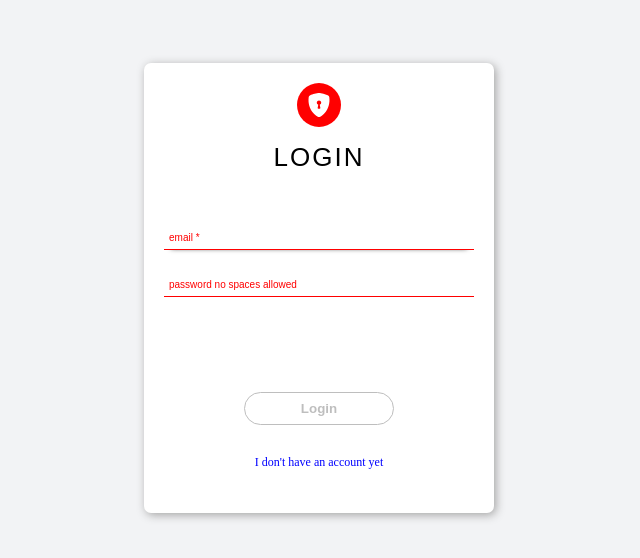
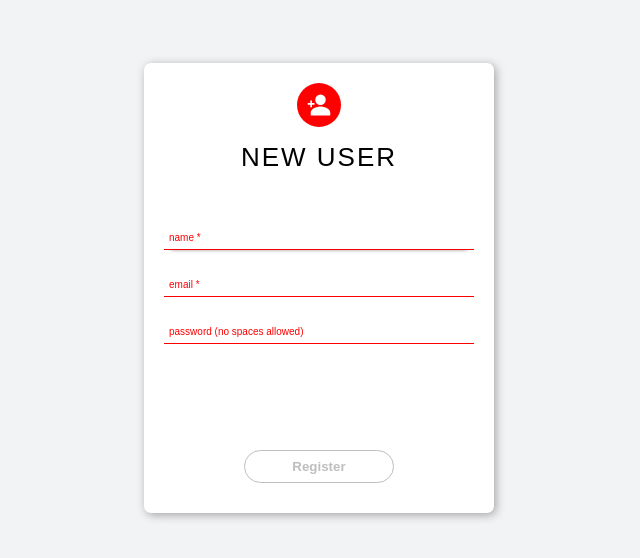
Before and after one commit to orlando-messias/marvel-front-teste, a React (Create React App) app: page /register/insert in a window 1280 px wide. Before the commit this address led to /. Shown: the part 122-680 px from the top of the page, without its empty margins (321-961 px from the left). Built offline with nearby package versions, Linux system fonts and the light colour scheme; a web font is replaced by a local one.

Commit message:
register page last features

```diff
--- a/src/Components/Userbar/Userbar.jsx
+++ b/src/Components/Userbar/Userbar.jsx
@@ -27,6 +27,10 @@ export default function Userbar() {
     history.push('/favorites');
   }
 
+  const handleEditUser = () => {
+    history.push('/register/update');
+  }
+
   return (
 
     <div className="userBarContainer">
@@ -36,6 +40,7 @@ export default function Userbar() {
         </span>
 
         <span className="userIcon"><FaUserAlt /></span>
+        <span className="editUser" onClick={handleEditUser}>edit</span>
 
         <div className="menu">
           <AiFillHeart className="whiteMe"/>
--- a/src/Components/Userbar/UserbarStyles.css
+++ b/src/Components/Userbar/UserbarStyles.css
@@ -8,7 +8,12 @@
 }
 
 .userBarContainer .userIcon {
-  margin-left: 10px;
+  margin: 0 10px;
+}
+
+.userBarContainer .editUser {
+  font-size: 11px;
+  cursor: pointer;
 }
 
 .userBarContainer .menu {
--- a/src/Pages/Login.jsx
+++ b/src/Pages/Login.jsx
@@ -123,7 +123,7 @@ export default function Login() {
 
           <div className="no-account">
             <Link to="/register">
-              <p onClick={() => <Redirect to="/register" />}>
+              <p onClick={() => history.push('/register/insert')}>
                 I don't have an account yet
               </p>
             </Link>
--- a/src/Pages/LoginStyles.css
+++ b/src/Pages/LoginStyles.css
@@ -88,3 +88,10 @@ input::placeholder {
   font-size: 12px;
   margin-top: 10px;
 }
+
+.backIcon {
+  font-size: 30px;
+  color:var(--red);
+  margin-right: 10px;
+  cursor: pointer;
+}
--- a/src/Pages/Register.jsx
+++ b/src/Pages/Register.jsx
@@ -7,6 +7,7 @@ import { loginSuccess } from '../store/Login/Login.action';
 // react-icons
 import { IoPersonAddSharp } from 'react-icons/io5';
 import { MdModeEdit } from 'react-icons/md';
+import { IoChevronBackCircleSharp } from 'react-icons/io5';
 // services
 import {
   passwordValidation,
@@ -31,6 +32,7 @@ export default function Register({ match }) {
   const [errorPassword, setErrorPassword] = useState(true);
   const [error, setError] = useState('');
   const [mode, setMode] = useState('insert');
+  const [modified, setModified] = useState(false);
 
   const modePage = match.params.mode;
   const history = useHistory();
@@ -39,15 +41,17 @@ export default function Register({ match }) {
   const user = useSelector(state => state.loginReducer.user);
   const userId = user.id;
 
-  // checks if a user is logged in
+  // checks if mode page is 'update' and an user is logged in
   useEffect(() => {
-    !isLogin()
-      ? history.push('/')
-      : dispatch(loginSuccess(JSON.parse(localStorage.getItem('loggedUser'))));
+    if (modePage === 'update')
+      !isLogin()
+        ? history.push('/')
+        : dispatch(loginSuccess(JSON.parse(localStorage.getItem('loggedUser'))));
   }, []);
 
   // url param mode must be 'insert' or 'update' only
   useEffect(() => {
+    if (modePage === '') console.log('oii');
     (modePage !== 'insert' && modePage !== 'update') ? history.push('/') : setMode(modePage);
   }, [history]);
 
@@ -80,7 +84,13 @@ export default function Register({ match }) {
       ...prevState,
       [name]: value
     }));
+
+    setModified(true);
   };
+
+  const handleBackIcon = () => {
+    window.history.back();
+  }
 
   // when url param mode is set to insert access endpoint post, when is update access endpoint put
   const register = () => {
@@ -107,6 +117,10 @@ export default function Register({ match }) {
 
   return (
     <div className="pageLoginContainer">
+      {mode === 'update' &&
+        <IoChevronBackCircleSharp className="backIcon" onClick={handleBackIcon} />
+      }
+
       <div className="loginContainer">
 
         <div className="icon">
@@ -156,6 +170,7 @@ export default function Register({ match }) {
               !(generalValidation(userRegister.name)
                 && emailValidation(userRegister.email)
                 && passwordValidation(userRegister.password)
+                && modified
               )
             }
           >
--- a/src/Routes.jsx
+++ b/src/Routes.jsx
@@ -1,5 +1,5 @@
 import React from 'react';
-import { BrowserRouter as Router, Route } from 'react-router-dom';
+import { BrowserRouter as Router, Redirect, Route } from 'react-router-dom';
 import CharacterDetails from './Pages/CharacterDetails';
 import ComicDetails from './Pages/ComicDetails';
 import Home from './Pages/Home';
@@ -13,6 +13,7 @@ export default function Routes() {
       <Route path='/' exact component={Login} />
       <Route path='/home' component={Home} />
       <Route path='/register/:mode' component={Register} />
+      <Route path='/register' exact component={() => <Redirect to="/register/insert" />} />
       <Route path='/comicdetails/:id' component={ComicDetails} />
       <Route path='/characterdetails/:name' component={CharacterDetails} />
       <Route path='/favorites' component={UserFavorites} />
```
